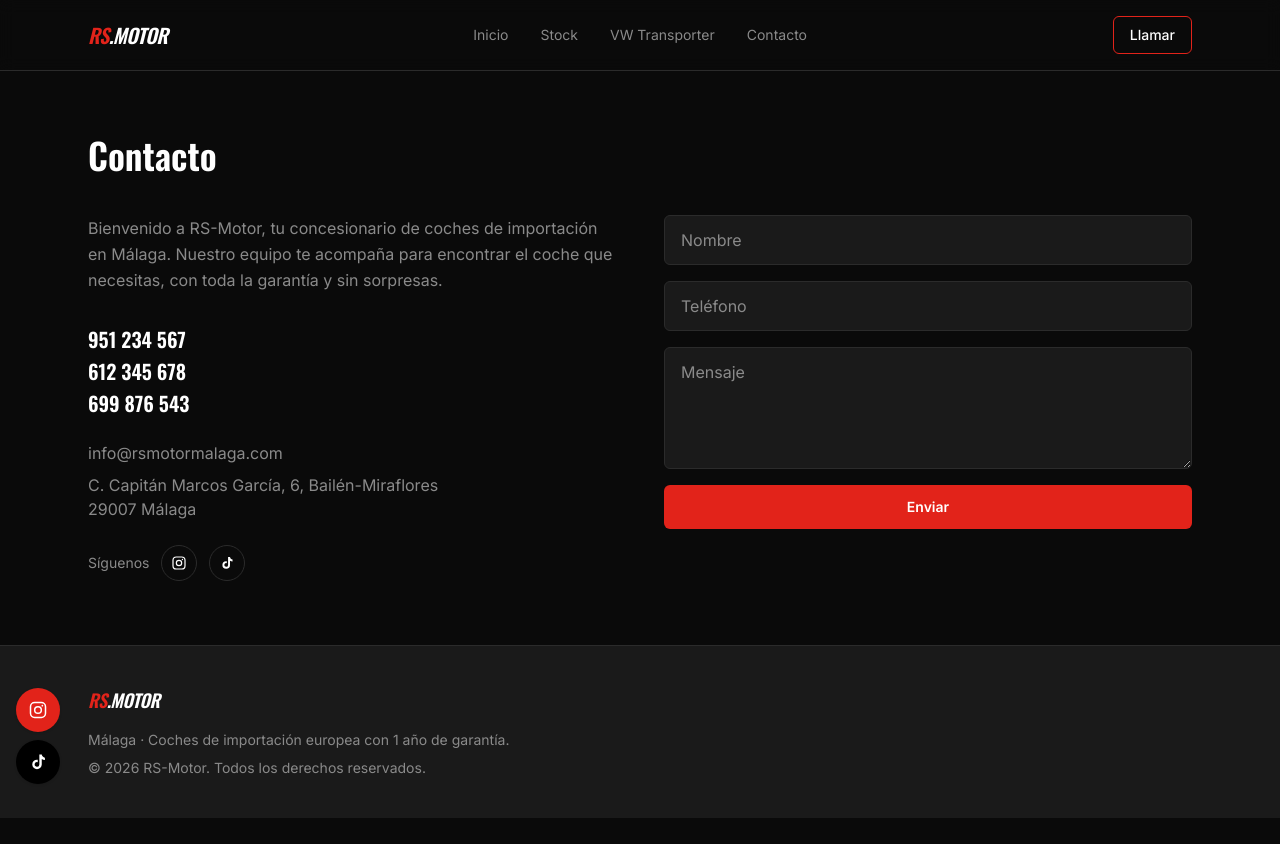
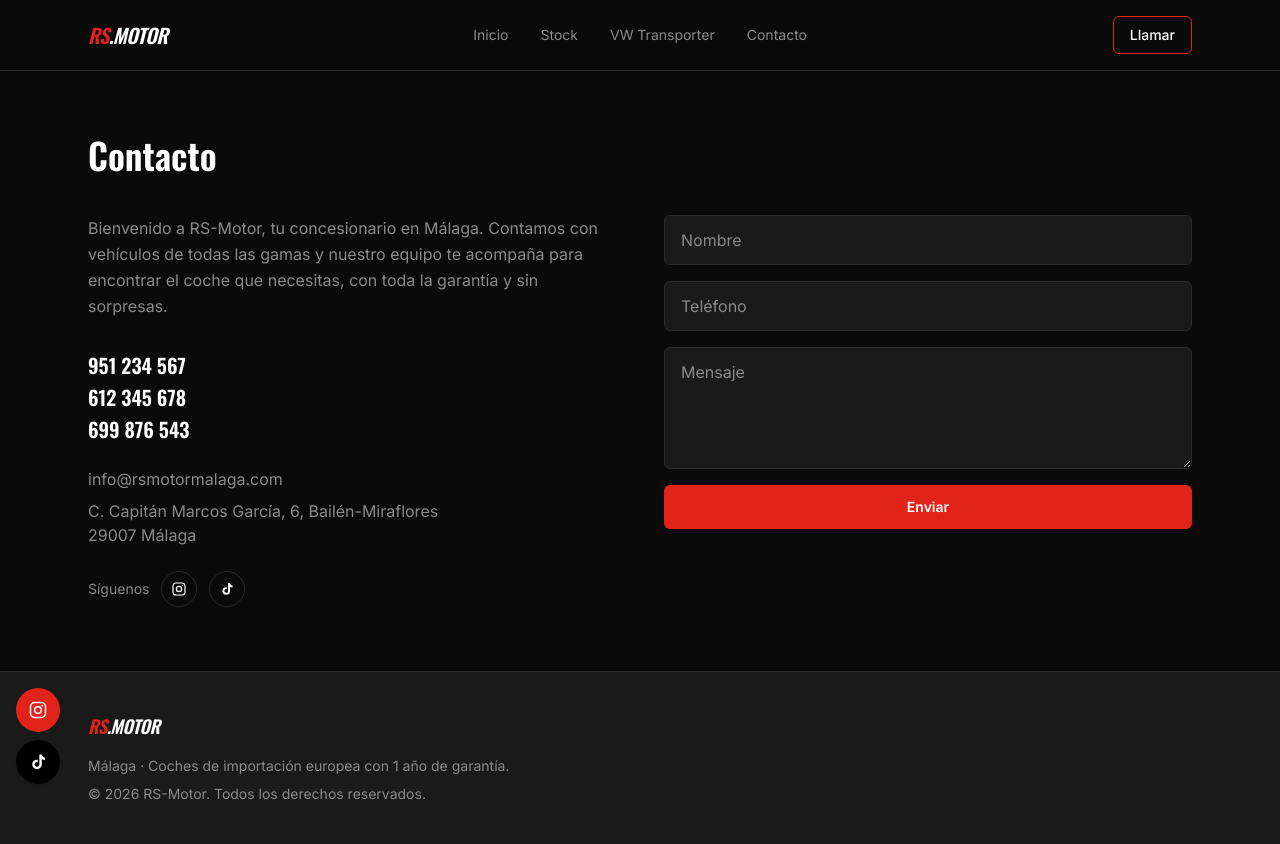
Before and after one commit to rauljaviermg-dot/RS-MOTOR-WEB, a Next.js app: page /contacto in a window 1280 px wide. Before the commit the page ends 818 px from the top, so only its background shows below. Built offline with nearby package versions, Linux system fonts and the light colour scheme.

Commit message:
Quitar mencion a importacion en el texto de Contacto

```diff
--- a/src/app/(site)/contacto/page.tsx
+++ b/src/app/(site)/contacto/page.tsx
@@ -20,9 +20,10 @@ export default async function ContactoPage({
       <div className="mt-10 grid grid-cols-1 gap-12 lg:grid-cols-2">
         <div>
           <p className="leading-relaxed text-rs-muted">
-            Bienvenido a RS-Motor, tu concesionario de coches de importación
-            en Málaga. Nuestro equipo te acompaña para encontrar el coche
-            que necesitas, con toda la garantía y sin sorpresas.
+            Bienvenido a RS-Motor, tu concesionario en Málaga. Contamos con
+            vehículos de todas las gamas y nuestro equipo te acompaña para
+            encontrar el coche que necesitas, con toda la garantía y sin
+            sorpresas.
           </p>
 
           <div className="mt-8 space-y-1">
```
